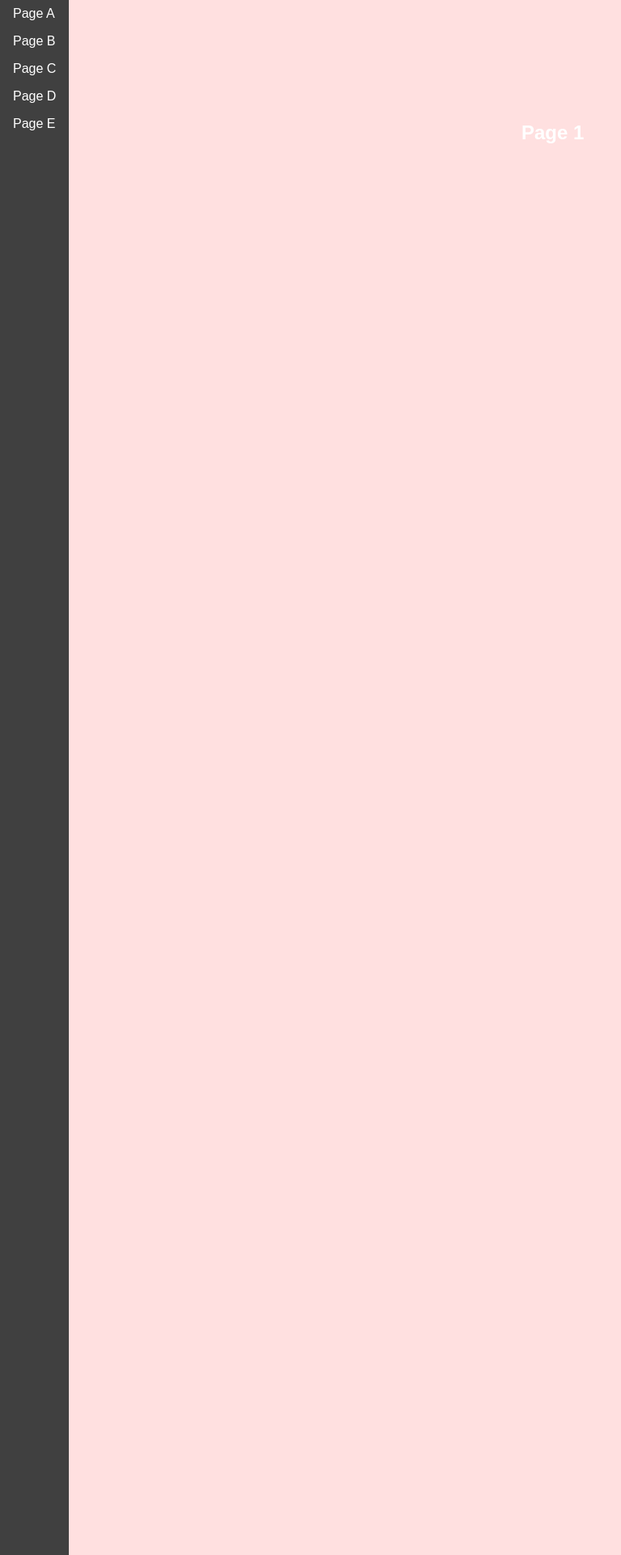
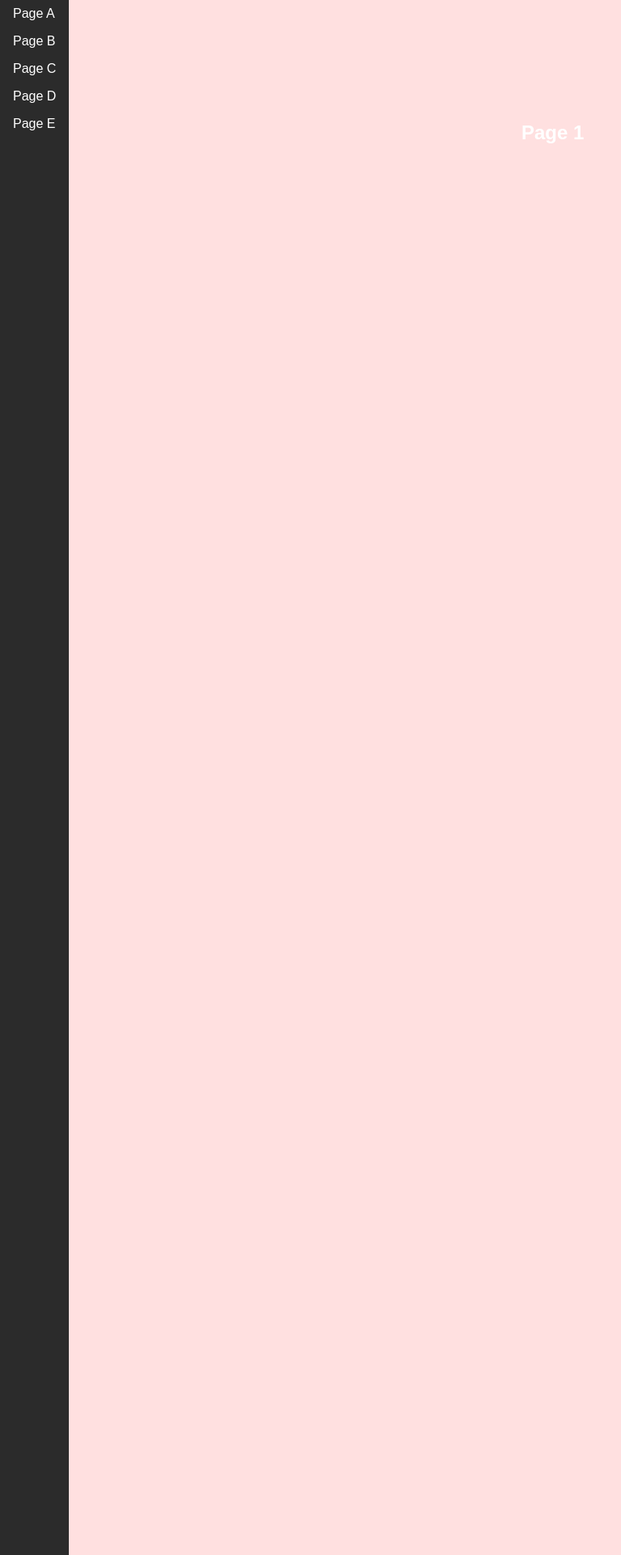
Before and after one commit to Centurion902/coopWebsite, a PHP site: page / in a window 1280 px wide. Shown: the top 1920 px of the page at 81% size, without its empty margins (0-767 px from the left). Run offline with PHP 8.4, Linux system fonts and the light colour scheme.

Commit message:
Update style.css
nav bar darker

```diff
--- a/style.css
+++ b/style.css
@@ -24,7 +24,7 @@ body {
 
 nav {
   white-space: nowrap;
-  background: #404040;
+  background: #2B2B2B;
 }
 nav ul {
   list-style: none;
```
